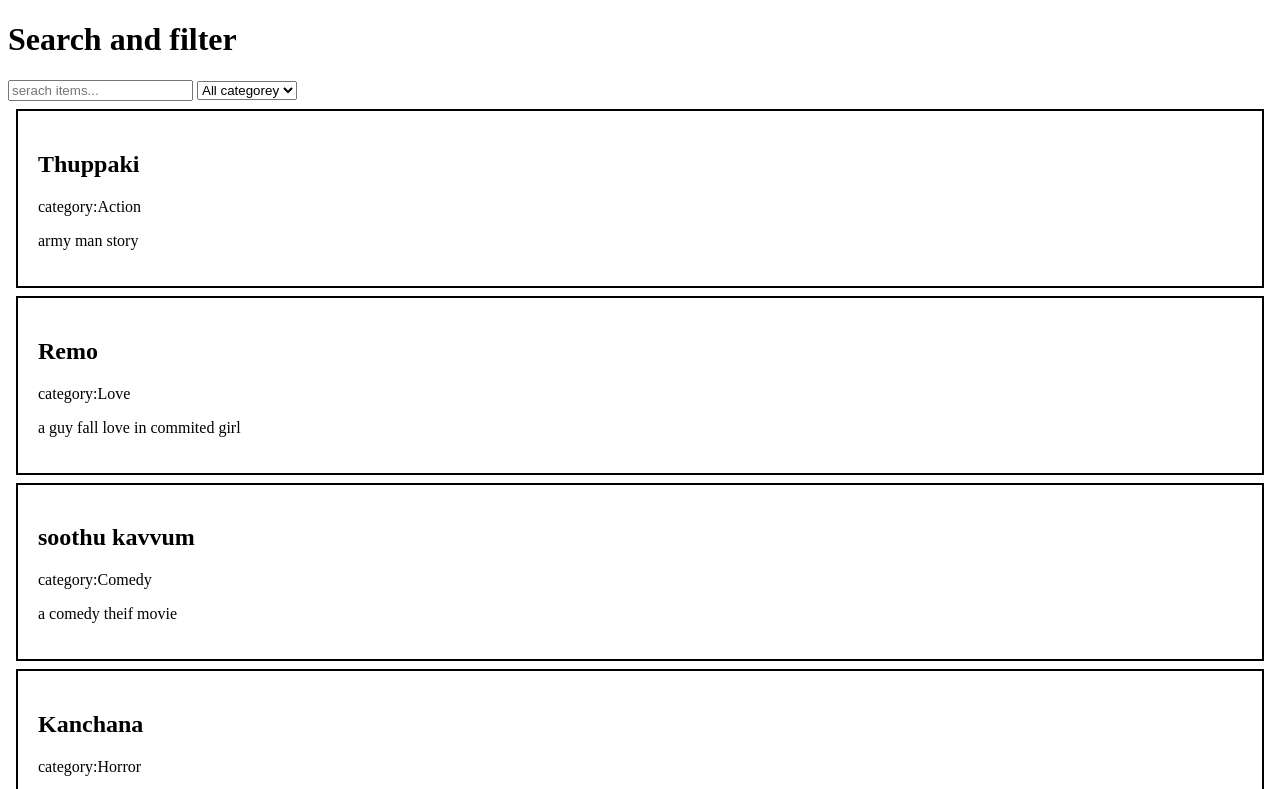
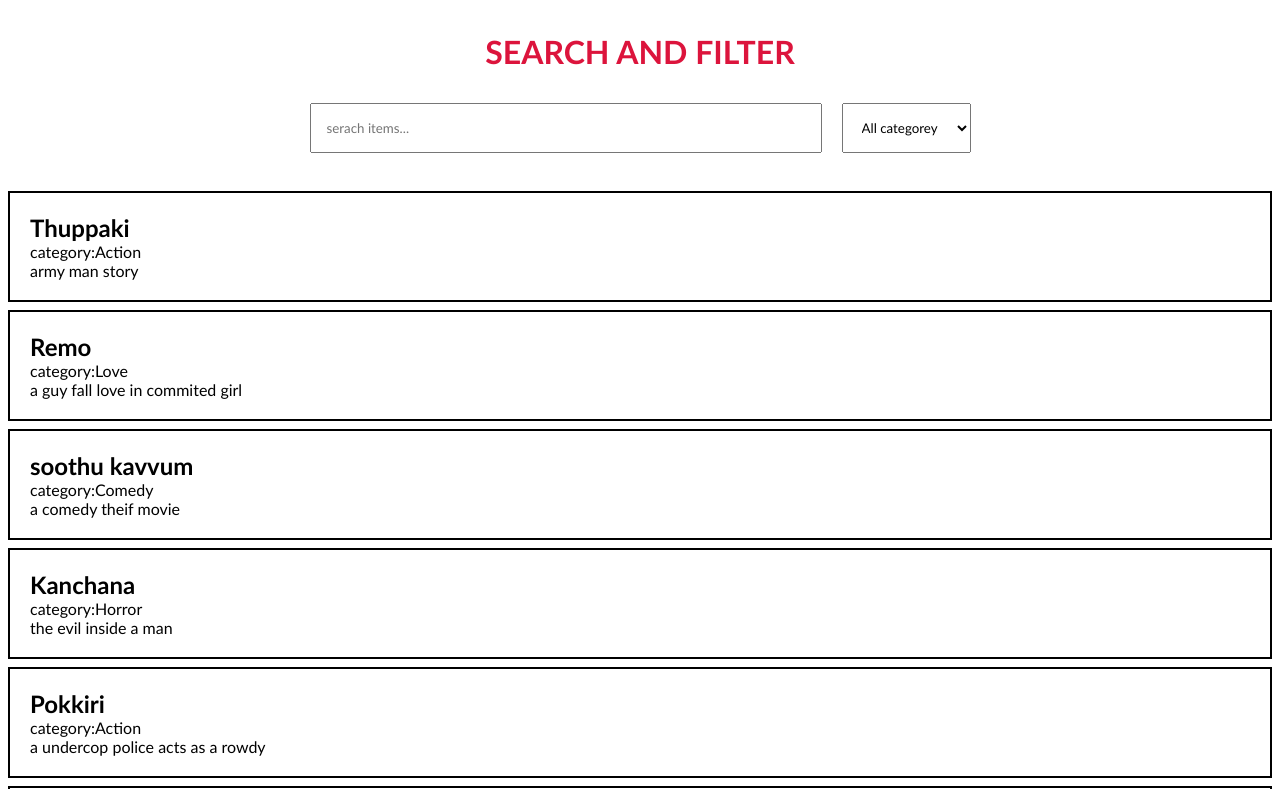
Before and after one commit to imsedhu/search-filter-js, a plain HTML site: page index.html in a window 1280 px wide. Shown: the top 789 px of the page. Drawn offline with Linux system fonts and the light colour scheme.

Commit message:
style sheet added

```diff
--- a/index.html
+++ b/index.html
@@ -4,16 +4,11 @@
   <meta charset="UTF-8">
   <meta name="viewport" content="width=device-width, initial-scale=1.0">
   <title>Search and filter</title>
-  <style>
-    .item{
-      padding: 20px;
-      border: 2px solid black;
-      margin: 8px;
-    }
-  </style>
+  <link rel="stylesheet" href="./style.css">
 </head>
 <body>
   <h1>Search and filter</h1>
+  <div class="inputs">
   <input type="text" name="search" id="search-box" placeholder="serach items...">
   <select name="categorey" id="item-category">
     <option value="">All categorey</option>
@@ -22,7 +17,7 @@
     <option value="Love">Love</option>
     <option value="Horror">Horror</option>
   </select>
-
+</div>
   <div id="items-container"></div>
 
   <script src="./script.js"></script>
--- /dev/null
+++ b/style.css
@@ -0,0 +1,32 @@
+*{
+  padding: 0;
+  margin: 0;
+  box-sizing: border-box;
+  font-family: 'Trebuchet MS', 'Lucida Sans Unicode', 'Lucida Grande', 'Lucida Sans', Arial, sans-serif;
+}
+.item{
+  padding: 20px;
+  border: 2px solid black;
+  margin: 8px;
+}
+h1{
+  text-align: center;
+  text-transform: uppercase;
+  padding-block: 2rem;
+  color: crimson;
+}
+.inputs{
+  display: flex;
+  justify-content: center;
+  align-items: center;
+  gap: 20px;
+  padding-bottom: 30px;
+}
+#search-box{
+  width: 40%;
+  padding: 15px;
+
+}
+#item-category{
+  padding: 15px;
+}
```
